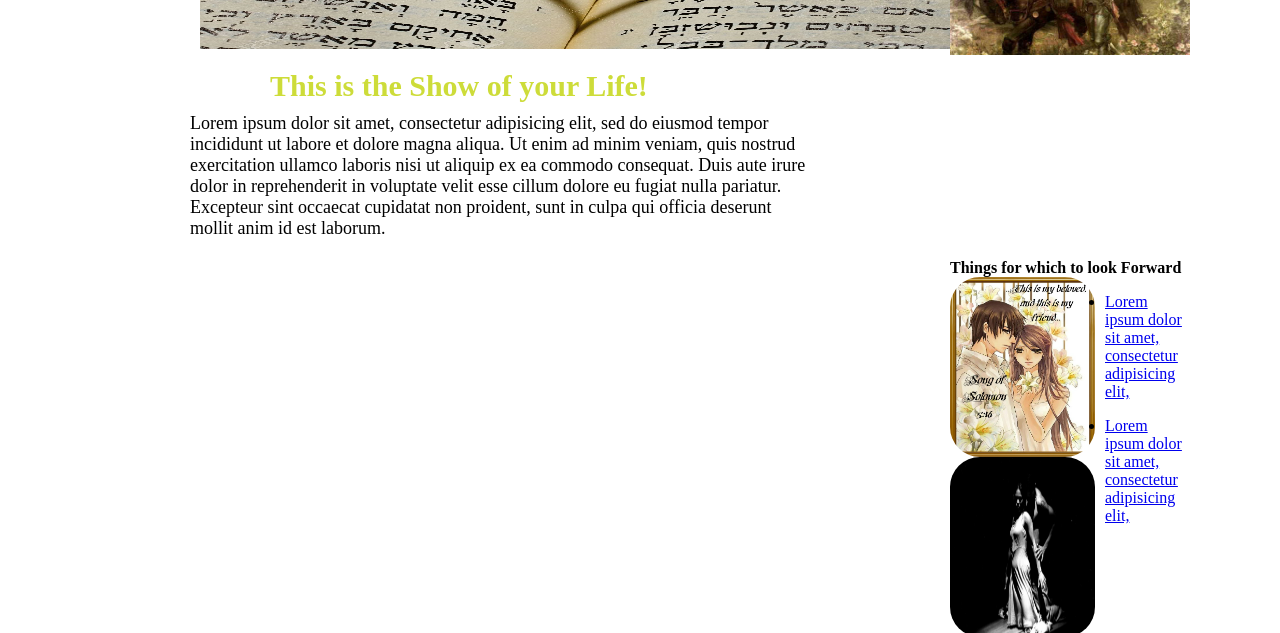
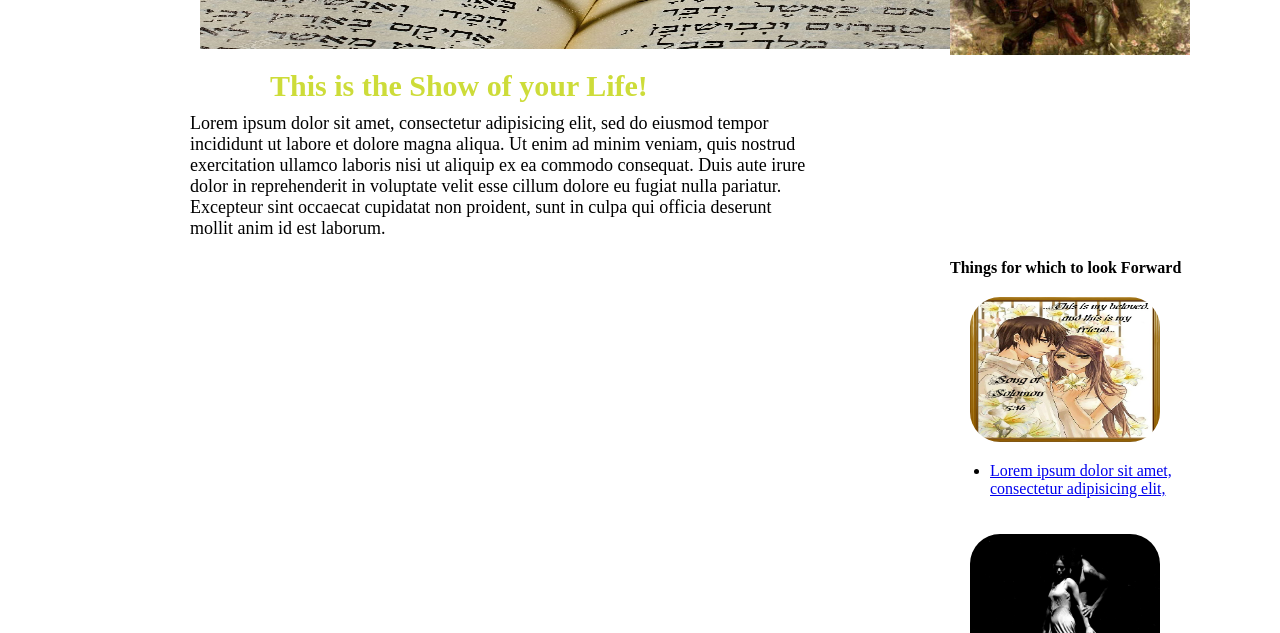
Before and after one commit to douglaskiel/douglaskiel.github.io, a plain HTML site: page index.html in a window 1280 px wide. Shown: the part 167-800 px from the top of the page. Drawn offline with Linux system fonts and the light colour scheme.

Commit message:
change css

```diff
--- a/main.css
+++ b/main.css
@@ -74,25 +74,29 @@ header {
 }
 
 #japsong {
-	height: 180px;
-	width: 145px;
+	height: 145px;
+	width: 190px;
 	border-radius: 30px;
 	float: left;
-	margin-right: 10px
+	margin-right: 10px;
+	margin: 20px 20px 20px 20px;
 }
 
 #japwords {
 	font-family: Footlight MT Light
+	margin: 10px 20px 10px 20px;
 }
 
 #couple {
-	height: 180px;
-	width: 145px;
+	height: 145px;
+	width: 190px;
 	border-radius: 30px;
 	float: left;
-	margin-right: 10px
+	margin-right: 10px;
+	margin: 20px 20px 20px 20px;
 }
 
 #couplewords {
-	font-family: Footlight MT Light
+	font-family: Footlight MT Light;
+	margin: 10px 20px 10px 20px;
 }
```
